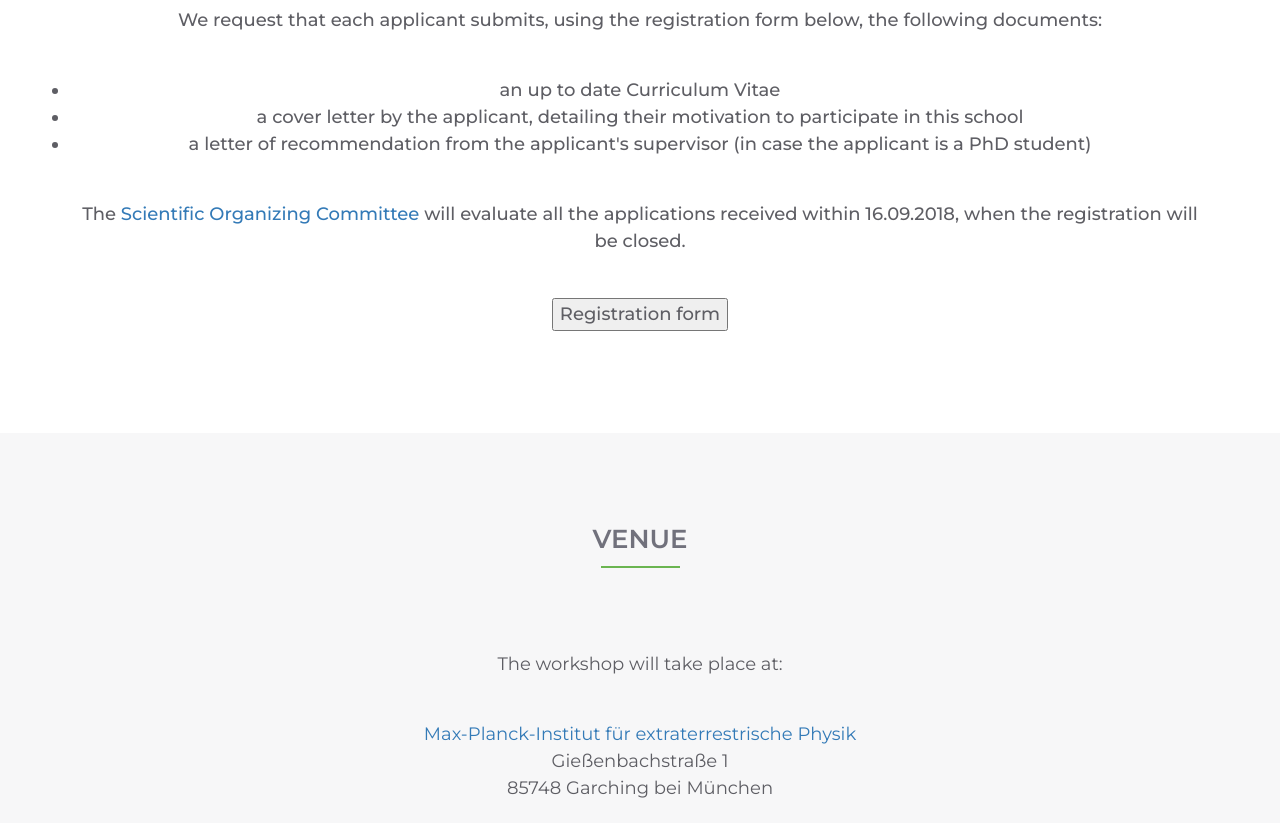
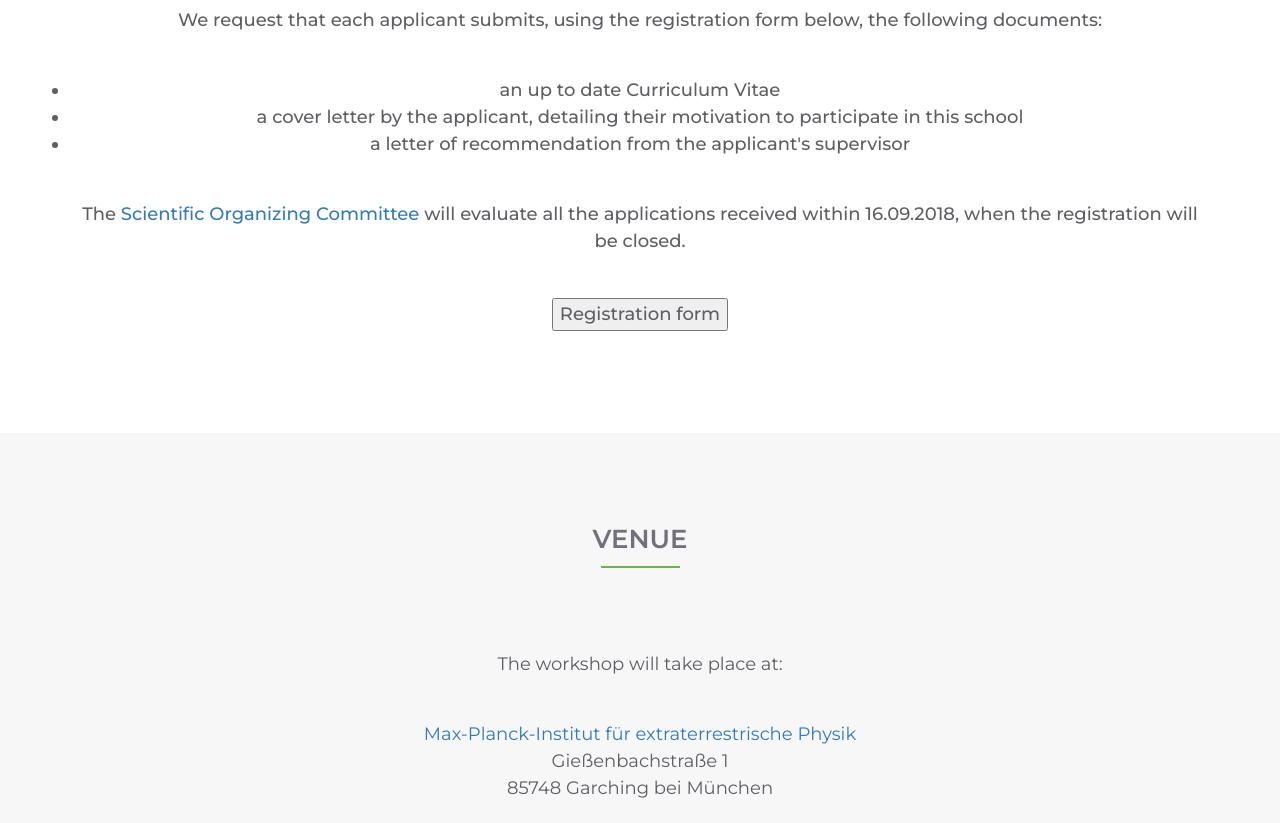
Before and after one commit to amalyali/ahead_website, a plain HTML site: page index.html in a window 1280 px wide. Shown: the part 3087-3910 px from the top of the page. Drawn offline with nearby package versions, Linux system fonts and the light colour scheme; some packages are replaced by stand-ins of ours; a script that the page names is missing.

Commit message:
Removed the request for a ref. letter only fot PhDs.

```diff
--- a/index.html
+++ b/index.html
@@ -215,7 +215,7 @@
 						<ul>
 						<li> an up to date Curriculum Vitae </li>
 						<li> a cover letter by the applicant, detailing their motivation to participate in this school  </li>
-						<li> a letter of recommendation from the applicant's supervisor (in case the applicant is a PhD student)  </li> </p>
+						<li> a letter of recommendation from the applicant's supervisor  </li> </p>
 
 						<p>The <a href="#contact">Scientific Organizing Committee</a> will evaluate all the applications received within 16.09.2018, when the registration will be closed.</p>
 
```
